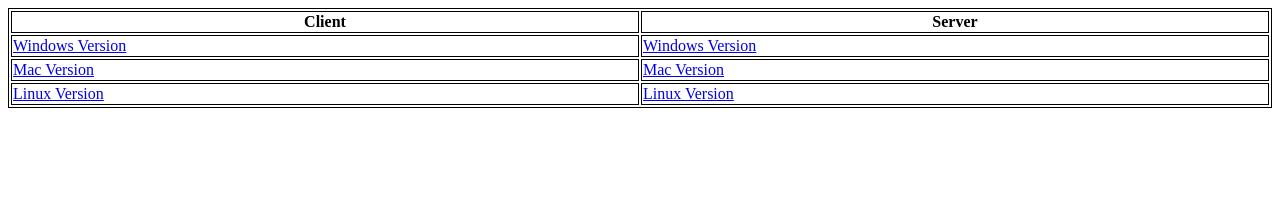
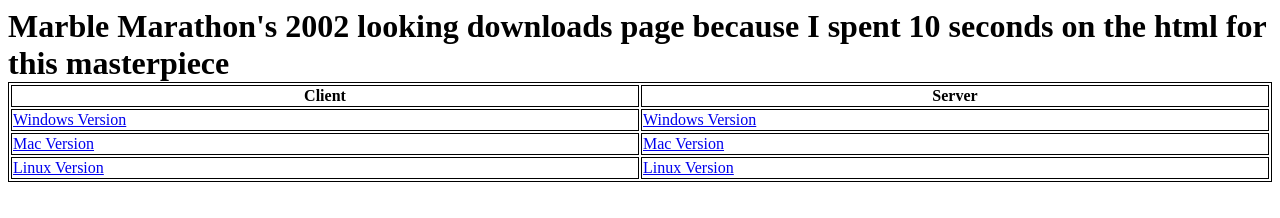
Before and after one commit to AlexWalburg/MarbleMarathon, a plain HTML site: page index.html in a window 1280 px wide. Drawn offline with Linux system fonts and the light colour scheme.

Commit message:
added a titlebar and margins

```diff
--- a/index.html
+++ b/index.html
@@ -5,9 +5,15 @@
 		table, th,td {
 			border: 1px solid black
 		}
+		body{
+			margin-left:10%
+			margin-right:10%
+			margin-top:7%
+		}
 	</style>
 </head>
 <body>
+	<h1>Marble Marathon's 2002 looking downloads page because I spent 10 seconds on the html for this masterpiece</h>
 	<table style="width:100%">
 		<tr>
 			<th>Client</th>
```
